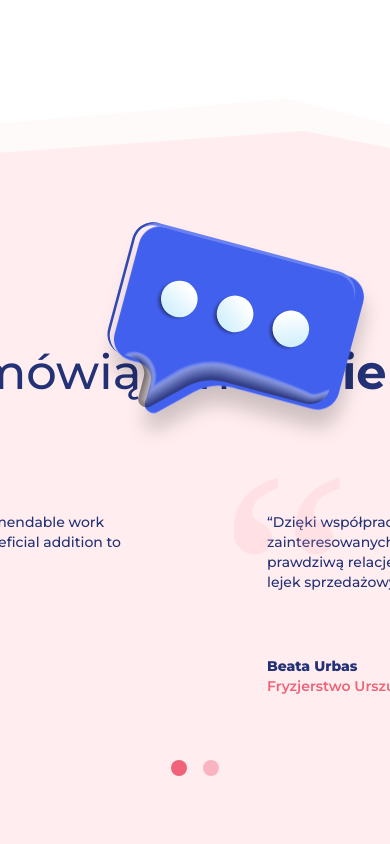
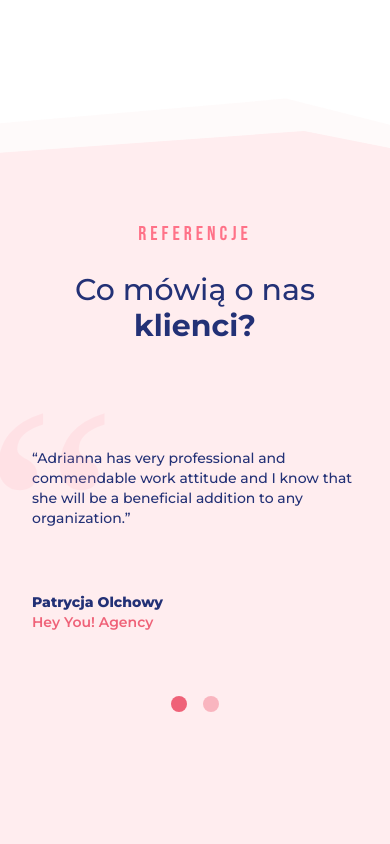
Before and after one commit to mrruby/get-bold, a Gatsby site: page / in a window 390 px wide. Shown: the part 4600-5444 px from the top of the page. Built offline with nearby package versions, Linux system fonts and the light colour scheme; Gatsby itself is replaced by a stand-in of ours.

Commit message:
add mobile styles to references

```diff
--- a/src/components/Home/References/heading.tsx
+++ b/src/components/Home/References/heading.tsx
@@ -3,18 +3,21 @@ import React from "react";
 
 export const ReferencesHeading = () => {
   return (
-    <div className="flex flex-col items-center w-[71rem] mb-14">
+    <div className="flex flex-col items-center lg:w-[71rem] px-8 mb-14">
       <h2 className="tracking-[4px] text-xl font-bebas text-getbold-pink mb-6">
         Referencje
       </h2>
-      <h3 className="text-5xl leading-normal font-medium mb-12 text-center">
-        Co mówią o nas <span className="font-bold">klienci?</span>
+      <h3 className="text-3xl lg:text-5xl lg:leading-normal font-medium mb-12 text-center">
+        Co mówią o nas{" "}
+        <span className="font-bold relative">
+          <StaticImage
+            src="../../../images/references-underline.svg"
+            alt="underline"
+            className="absolute -z-10 bottom-0 left-0"
+          />
+          klienci?
+        </span>
       </h3>
-      <StaticImage
-        src="../../../images/references-underline.svg"
-        alt="underline"
-        className="absolute mt-[7rem] ml-[24rem]"
-      />
     </div>
   );
 };
--- a/src/components/Home/References/references.tsx
+++ b/src/components/Home/References/references.tsx
@@ -3,7 +3,7 @@ import React from "react";
 
 export const ReferencesReferences = () => {
   return (
-    <div className="flex flex-col">
+    <div className="flex flex-col px-8">
       <div className="flex justify-between space-x-36 mb-16">
         <div className="relative">
           <StaticImage
@@ -11,7 +11,7 @@ export const ReferencesReferences = () => {
             alt="quote"
             className="absolute -top-32 w-auto h-auto -left-12"
           />
-          <p className="mb-16 font-medium w-[420px]">
+          <p className="mb-16 font-medium lg:w-[420px]">
             “Adrianna has very professional and commendable work attitude and I
             know that she will be a beneficial addition to any organization.”
           </p>
@@ -19,7 +19,7 @@ export const ReferencesReferences = () => {
           <p className="text-getbold-btn-pink font-semibold">Hey You! Agency</p>
         </div>
 
-        <div className="relative">
+        <div className="relative hidden lg:block">
           <StaticImage
             src="../../../images/references-quote.svg"
             alt="quote"
--- a/src/components/Home/references.tsx
+++ b/src/components/Home/references.tsx
@@ -5,13 +5,7 @@ import { ReferencesReferences } from "./References/references";
 
 export const ReferencesHome = () => {
   return (
-    <main className="relative py-40 w-full flex flex-col items-center">
-      <StaticImage
-        src="../../images/references-blue-chat.svg"
-        alt=""
-        className="absolute right-0 top-20"
-      />
-
+    <main className="relative py-24 lg:py-40 w-full flex flex-col items-center">
       <ReferencesHeading />
       <ReferencesReferences />
     </main>
```
